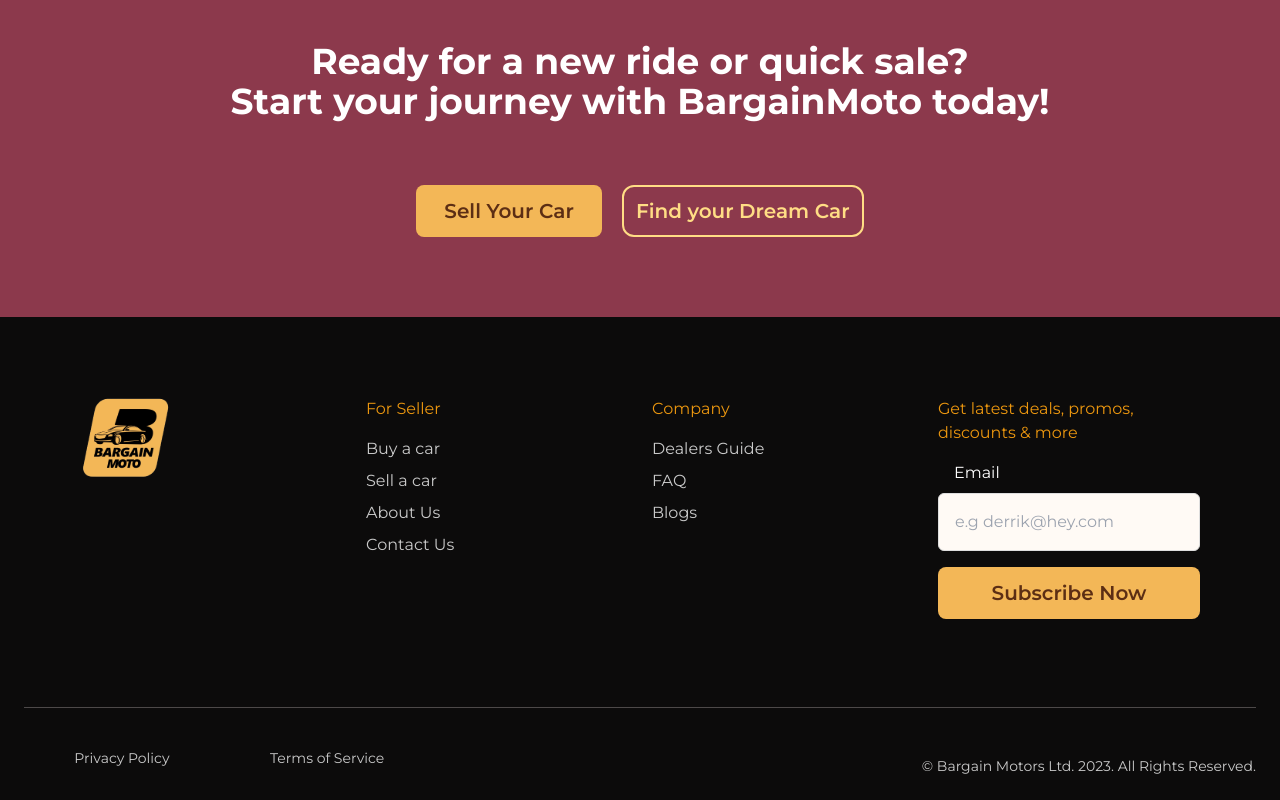
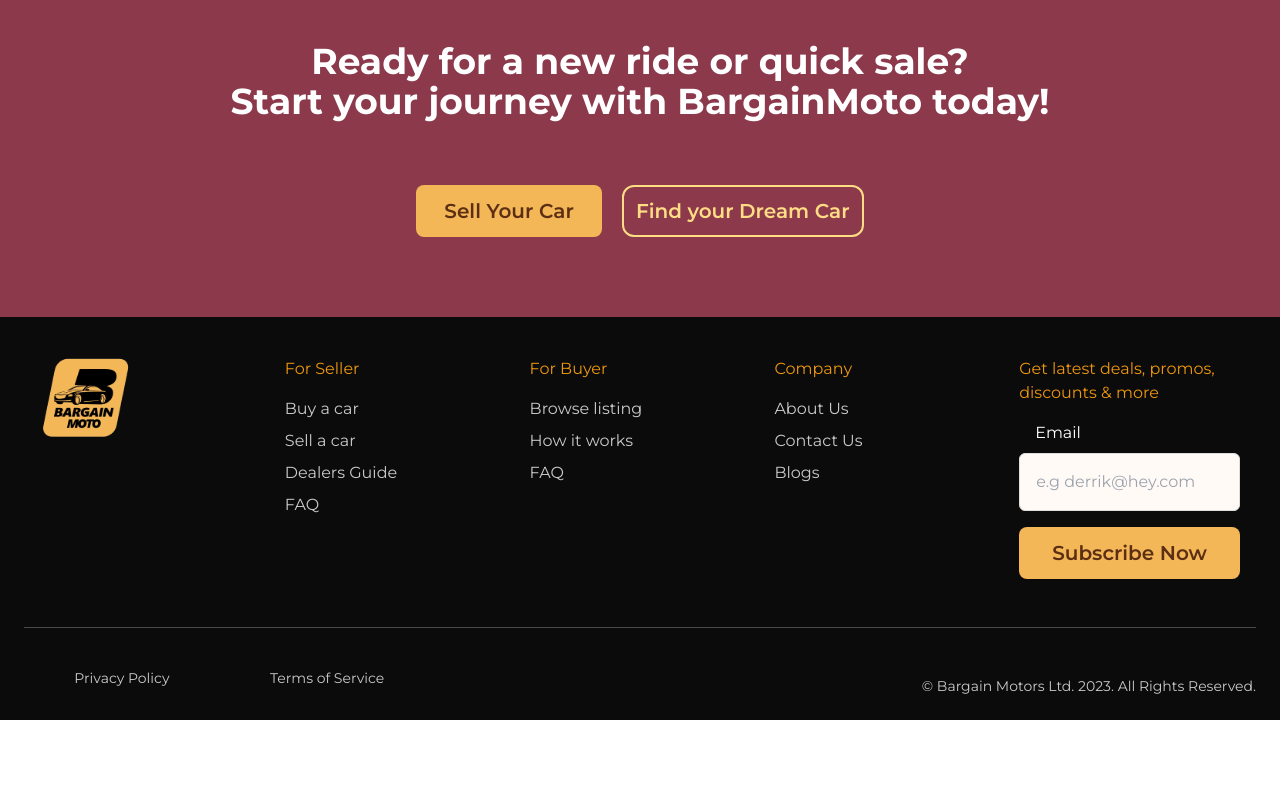
Before and after one commit to Touchstack/BargainMoto-New, a React (Vite) app: page / in a window 1280 px wide. Shown: the part 3923-4723 px from the top of the page. After the commit the page ends 4643 px from the top, so only its background shows below. Built offline with nearby package versions, Linux system fonts and the light colour scheme; no server answers.

Commit message:
Update Footer
Update Footer

```diff
--- a/src/components/Footer/Footer.jsx
+++ b/src/components/Footer/Footer.jsx
@@ -4,8 +4,8 @@
   return (
     <div className="">
       <footer className="p-4 sm:p-6 bg-[#0C0B0B] font-Regular">
-        <div className="md:flex md:justify-center p-14">
-          <div className="grid lg:grid-cols-4 md:grid-cols-2 sm:grid-cols-1 grid-cols-1 gap-8 sm:gap-6">
+        <div className="md:flex md:justify-center p-4">
+          <div className="grid lg:grid-cols-5 md:grid-cols-2 sm:grid-cols-1 grid-cols-1 gap-8 sm:gap-6">
             <div className="">
               <a href="/" className="flex justify-start items-start">
                 <img
@@ -32,17 +32,17 @@
                 </li>
                 <li className="mb-2">
                   <a href="/aboutus" className="hover:underline">
-                    About Us
+                    Dealers Guide
                   </a>
                 </li>
                 <li className="mb-2">
                   <a href="/contactus" className="hover:underline">
-                    Contact Us
+                    FAQ
                   </a>
                 </li>
               </ul>
             </div>
-            {/*<div>
+            <div>
               <h2 className="mb-4 p-0 py-0 text-base font-Regular text-[#EC970F]">
                 For Buyer
               </h2>
@@ -52,7 +52,7 @@
                     href="https://portal.bargainmotogh.com/car-listings"
                     className="hover:underline"
                   >
-                    Toyota
+                    Browse listing
                   </a>
                 </li>
                 <li className="mb-2">
@@ -60,16 +60,16 @@
                     href="https://portal.bargainmotogh.com/sellers"
                     className="hover:underline"
                   >
-                    Kia
+                    How it works
                   </a>
                 </li>
                 <li className="mb-2">
                   <a href="/contact" className="hover:underline">
-                    Mercedes
+                    FAQ
                   </a>
                 </li>
               </ul>
-  </div>*/}
+            </div>
             <div>
               <h2 className="mb-4 p-0 py-0 text-base font-Regular text-[#EC970F]">
                 Company
@@ -77,12 +77,12 @@
               <ul className="text-[#CACACA]">
                 <li className="mb-2">
                   <a href="/dealersguide" className="hover:underline">
-                    Dealers Guide
+                    About Us
                   </a>
                 </li>
                 <li className="mb-2">
                   <a href="/faqs" className="hover:underline">
-                    FAQ
+                    Contact Us
                   </a>
                 </li>
                 <li className="mb-2">
```
